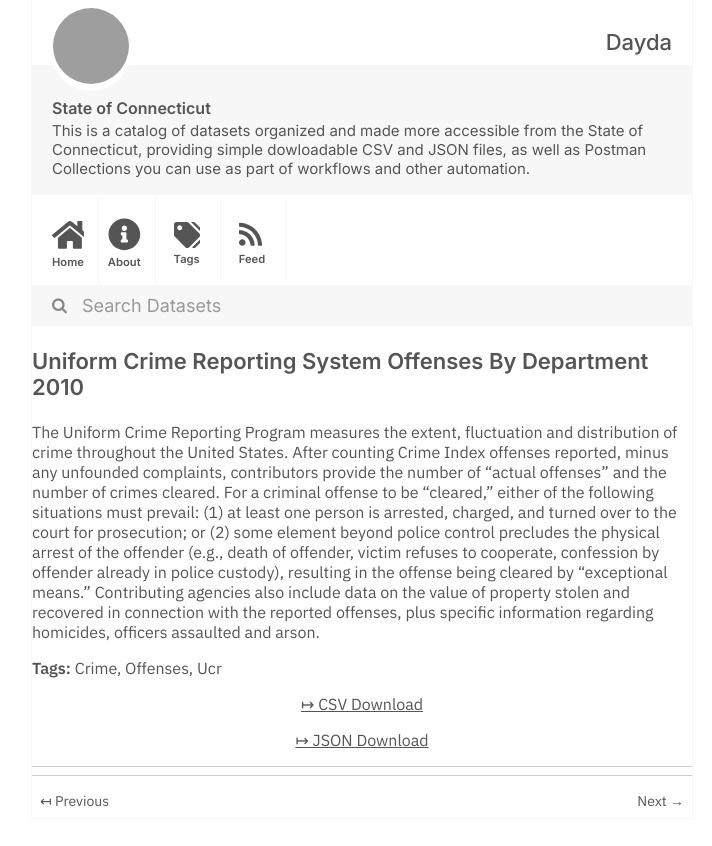
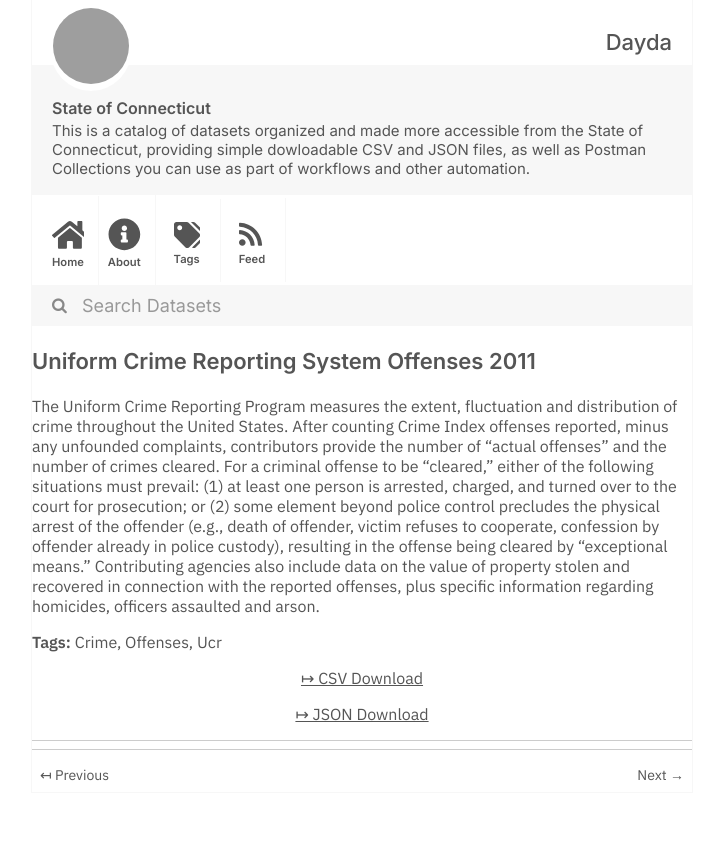
Before and after one commit to dayda-entities/state-of-connecticut, a Jekyll site: the page built from _posts/2020-11-12-uniform-crime-reporting-system.md, in a window 1280 px wide, cut to the strip 0-846 px from the top of the page. Shown: the whole strip, without its empty margins (278-990 px from the left). Built offline with Jekyll 4.4.1, drawn with Linux system fonts in a browser that asks for light colours; grey boxes are pictures that could not be loaded.

```diff
--- a/_posts/2020-11-12-uniform-crime-reporting-system.md
+++ b/_posts/2020-11-12-uniform-crime-reporting-system.md
@@ -1,7 +1,7 @@
 ---
-title: Uniform Crime Reporting System Offenses  By Department 2010
-created: '2020-11-12T14:55:07.650166'
-modified: '2020-11-12T14:55:07.650176'
+title: Uniform Crime Reporting System Offenses 2011
+created: '2020-11-12T14:55:08.795946'
+modified: '2020-11-12T14:55:08.795952'
 state: active
 type: dataset
 tags:
@@ -10,8 +10,8 @@ tags:
   - Ucr
 groups:
   - Local Government
-csv_url: 'https://data.ct.gov/api/views/agnh-ukdm/rows.csv?accessType=DOWNLOAD'
-json_url: 'https://data.ct.gov/api/views/agnh-ukdm/rows.json?accessType=DOWNLOAD'
+csv_url: 'https://data.ct.gov/api/views/aih9-zm8u/rows.csv?accessType=DOWNLOAD'
+json_url: 'https://data.ct.gov/api/views/aih9-zm8u/rows.json?accessType=DOWNLOAD'
 layout: post
 
 ---
```
